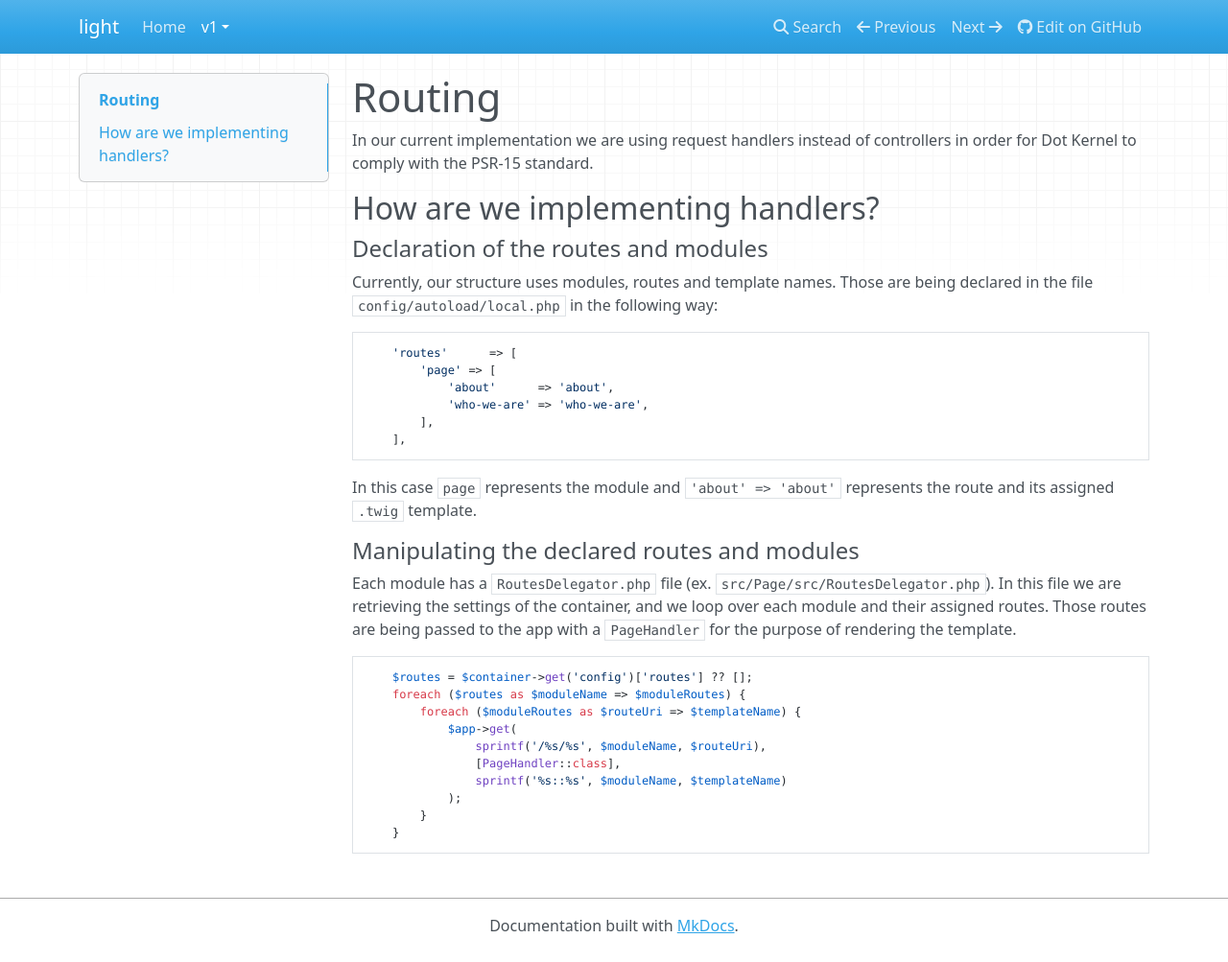
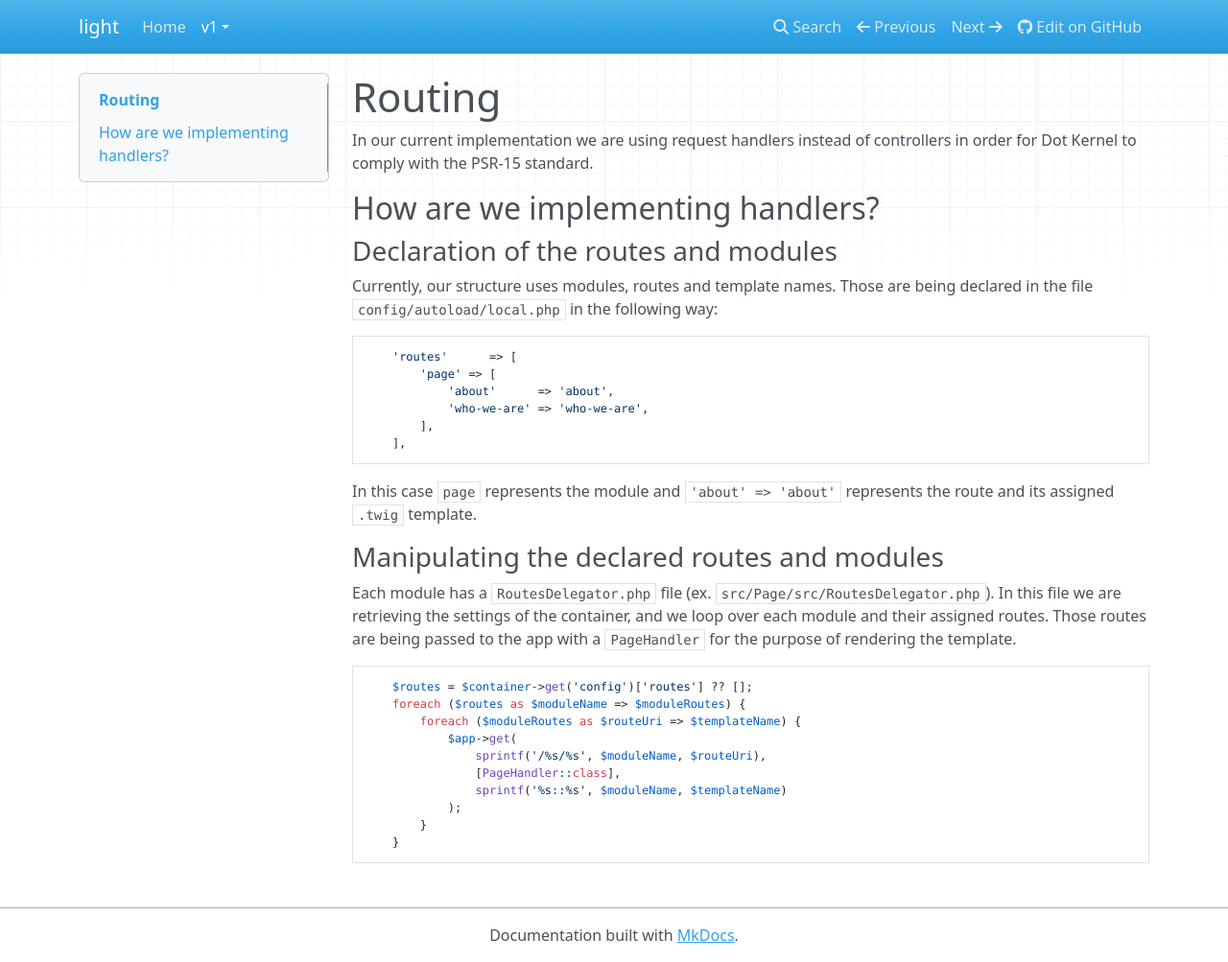
Before and after one commit to dotkernel/light-documentation, an MkDocs documentation site: the page built from docs/book/v1/how-tos/routing.md, in a window 1280 px wide and 1003 px high. Shown: the whole window at 96% size. Built offline with MkDocs 1.6.1, drawn with Linux system fonts in a browser that asks for light colours; nearby versions of some CDN libraries.

Commit message:
Documentation updates
Signed-off-by: horea <horea@rospace.com>

```diff
--- a/docs/book/v1/how-tos/routing.md
+++ b/docs/book/v1/how-tos/routing.md
@@ -4,7 +4,7 @@ In our current implementation we are using request handlers instead of controlle
 
 ## How are we implementing handlers?
 
-#### Declaration of the routes and modules
+### Declaration of the routes and modules
 
 Currently, our structure uses modules, routes and template names. Those are being declared in the file `config/autoload/local.php` in the following way:
 
@@ -19,7 +19,7 @@ Currently, our structure uses modules, routes and template names. Those are bein
 
 In this case `page` represents the module and `'about' => 'about'` represents the route and its assigned `.twig` template.
 
-#### Manipulating the declared routes and modules
+### Manipulating the declared routes and modules
 
 Each module has a `RoutesDelegator.php` file (ex. `src/Page/src/RoutesDelegator.php`). In this file we are retrieving the settings of the container,
 and we loop over each module and their assigned routes. Those routes are being passed to the app with a `PageHandler` for the purpose of rendering
```
